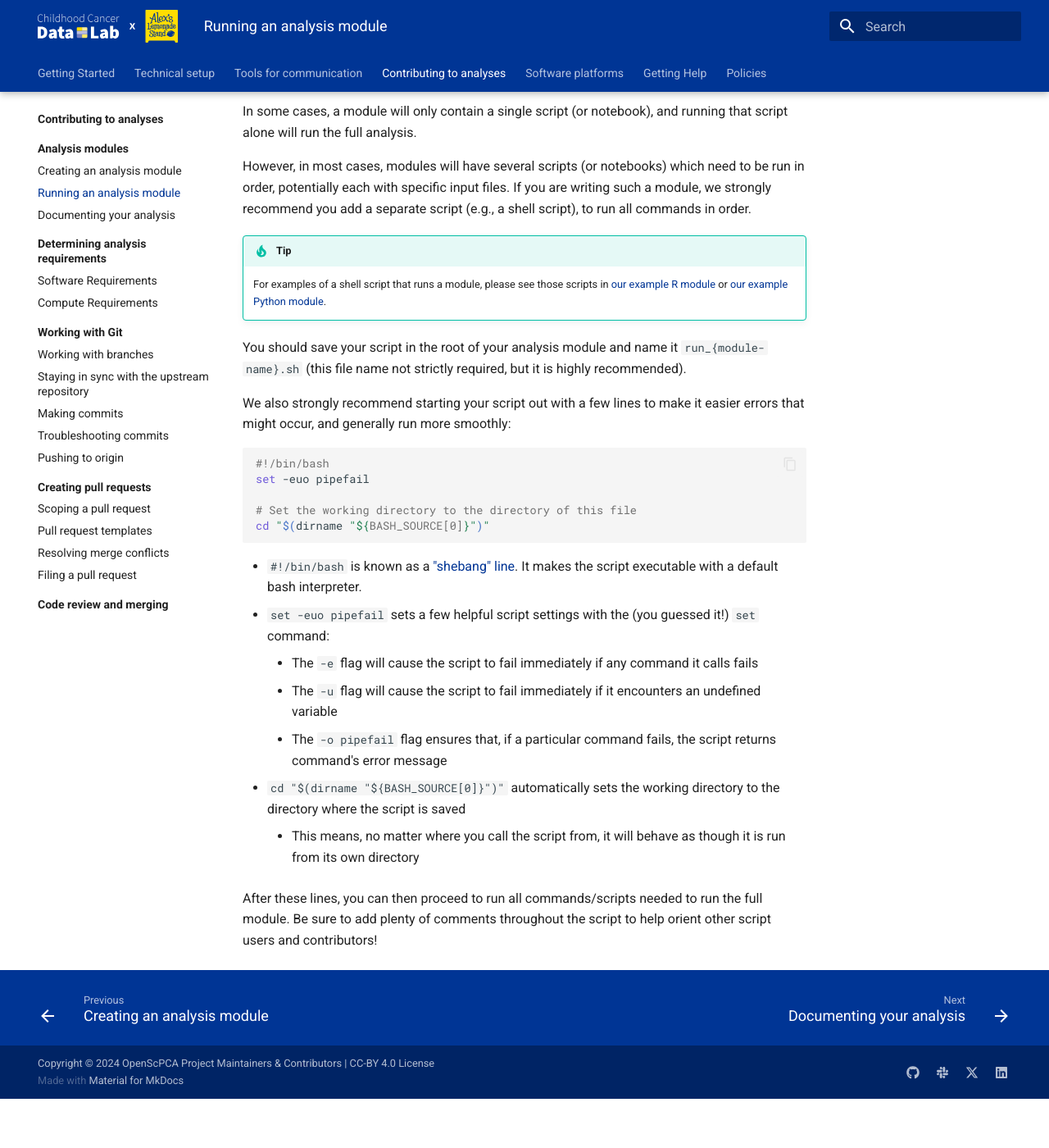
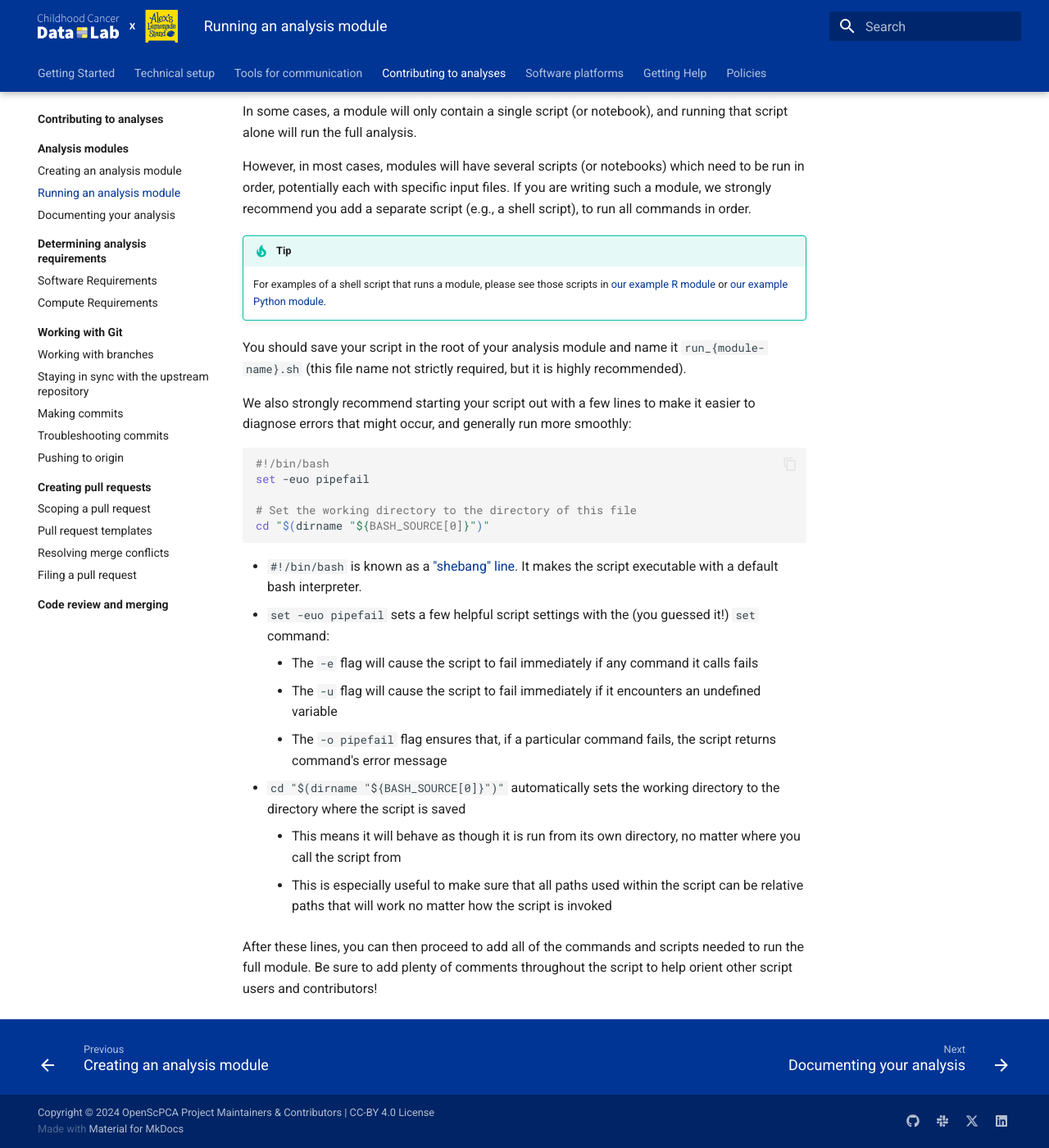
Before and after one commit to AlexsLemonade/OpenScPCA-analysis, an MkDocs documentation site: the page built from docs/contributing-to-analyses/analysis-modules/running-a-module.md, in a window 1280 px wide and 1400 px high, scrolled down 391 px. Shown: the whole window at 82% size. Built offline with MkDocs 1.6.1 and Material for MkDocs 9.7.7, drawn with Linux system fonts in a browser that asks for light colours; before the commit the page ends 1731 px from its top, so only the background shows below that; some of the changed text lies outside the part shown.

Commit message:
Apply suggestions from code review
Co-authored-by: Joshua Shapiro <josh.shapiro@ccdatalab.org>

````diff
--- a/docs/contributing-to-analyses/analysis-modules/running-a-module.md
+++ b/docs/contributing-to-analyses/analysis-modules/running-a-module.md
@@ -1,12 +1,12 @@
 # Running an analysis module
 
-All modules will need to contain [clear documentation in the `README.md` file](documenting-analysis.md) about how to run them, including:
+All modules should contain [clear documentation in the `README.md` file](documenting-analysis.md) about how to run them, including:
 
 - Information about software and compute requirements
 - What command(s) to issue to run the full module
 
 !!! note
-    If you are exploring modules and come across one without clear instructions for how to run it, please let us know using [GitHub Discussions](https://github.com/AlexsLemonade/OpenScPCA-analysis/discussions/new?category=modify-an-existing-analysis).
+    If you are exploring modules and come across an analysis module without clear instructions for how to run it, please let us know using [GitHub Discussions](https://github.com/AlexsLemonade/OpenScPCA-analysis/discussions/new?category=modify-an-existing-analysis).
 
 
 In some cases, a module will only contain a single script (or notebook), and running that script alone will run the full analysis.
@@ -19,7 +19,7 @@
 
 You should save your script in the root of your analysis module and name it `run_{module-name}.sh` (this file name not strictly required, but it is highly recommended).
 
-We also strongly recommend starting your script out with a few lines to make it easier errors that might occur, and generally run more smoothly:
+We also strongly recommend starting your script out with a few lines to make it easier to diagnose errors that might occur, and generally run more smoothly:
 
 ```bash
 #!/bin/bash
@@ -36,8 +36,9 @@
     - The `-u` flag will cause the script to fail immediately if it encounters an undefined variable
     - The `-o pipefail` flag ensures that, if a particular command fails, the script returns command's error message
 - `cd "$(dirname "${BASH_SOURCE[0]}")"` automatically sets the working directory to the directory where the script is saved
-    - This means, no matter where you call the script from, it will behave as though it is run from its own directory
+    - This means it will behave as though it is run from its own directory, no matter where you call the script from
+    - This is especially useful to make sure that all paths used within the script can be relative paths that will work no matter how the script is invoked
 
 
-After these lines, you can then proceed to run all commands/scripts needed to run the full module.
+After these lines, you can then proceed to add all of the commands and scripts needed to run the full module.
 Be sure to add plenty of comments throughout the script to help orient other script users and contributors!
````
Also changed, not shown: docs/getting-started/explore-analysis.md (+1 -1 lines).
